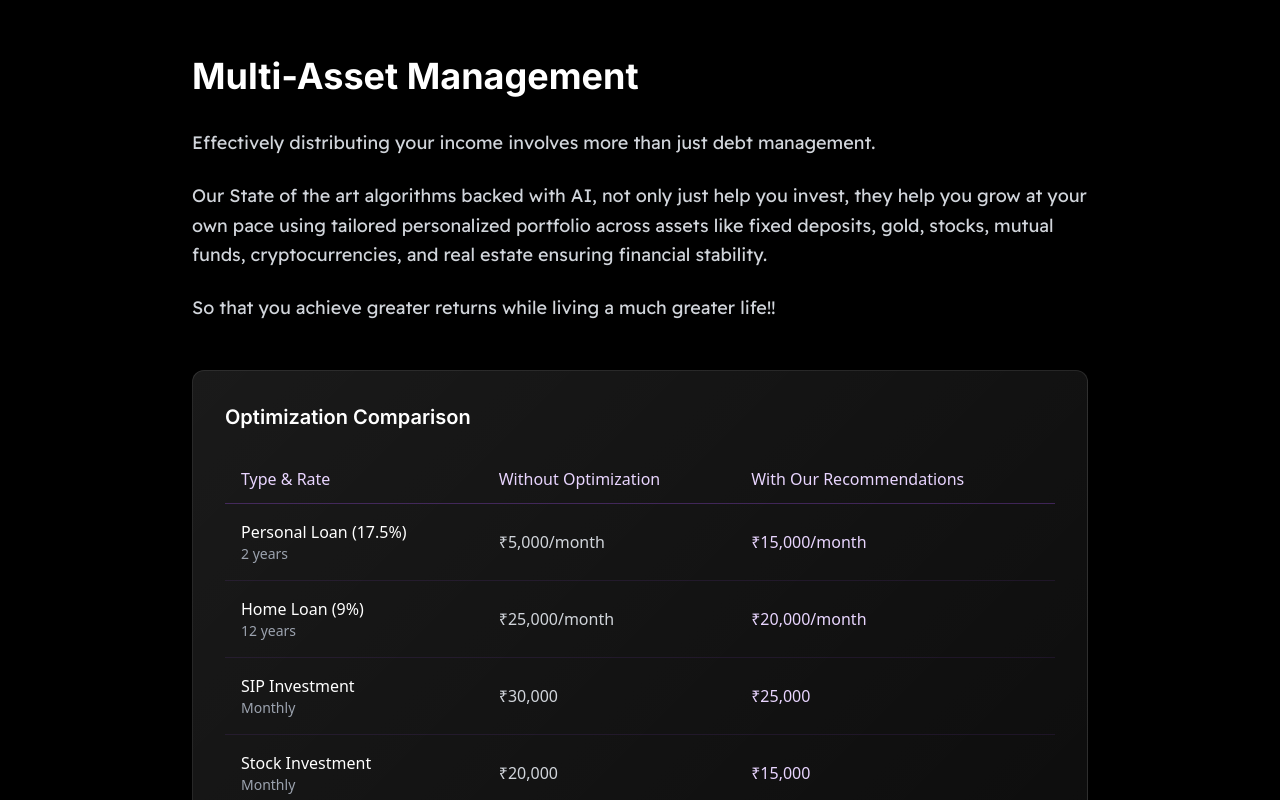
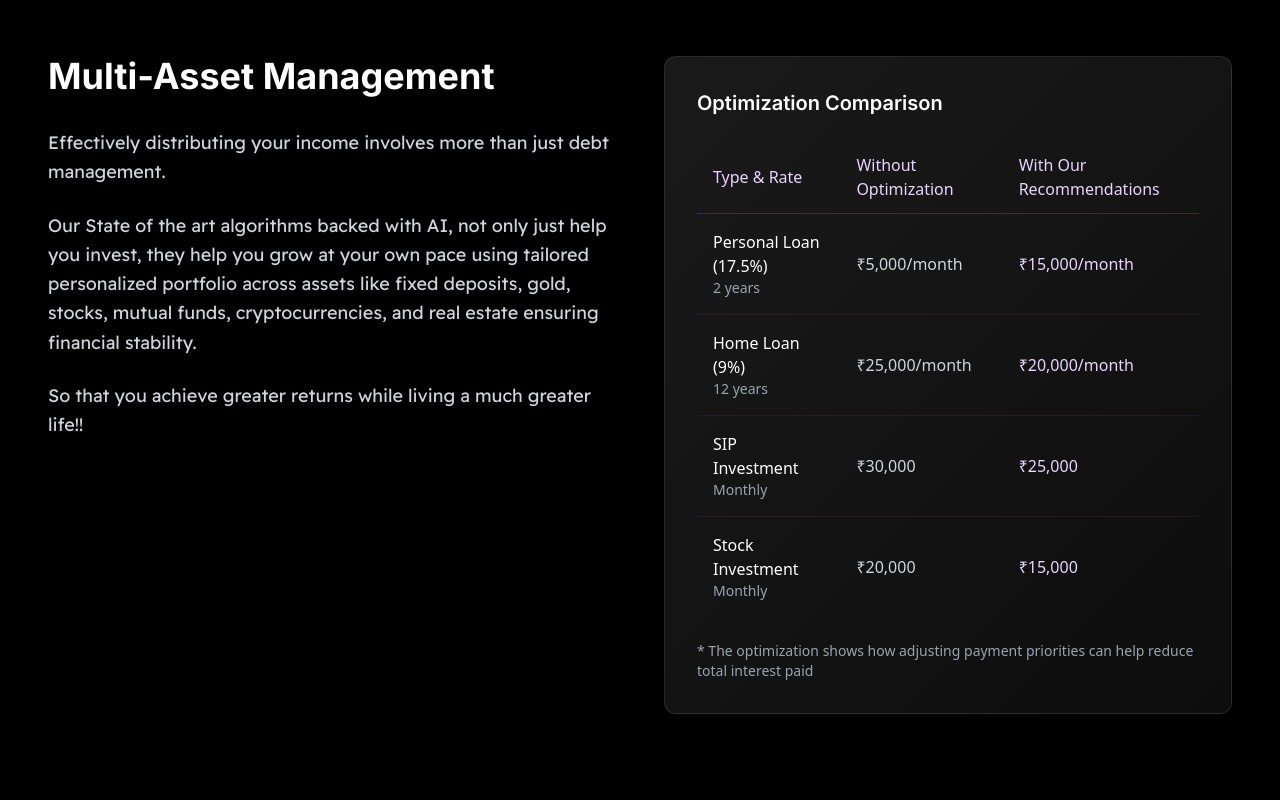
Before and after one commit to akds2311/wealth-solutions-hub, a React (Vite) app: page / in a window 1280 px wide. Shown: the part 1400-2200 px from the top of the page. Built offline with nearby package versions, Linux system fonts and the light colour scheme.

Commit message:
Refactor: Improve Multi-Asset Section layout
The layout of the Multi-Asset section was adjusted to improve the visual presentation.  The table's position may have been changed.

```diff
--- a/src/components/MultiAssetSection.tsx
+++ b/src/components/MultiAssetSection.tsx
@@ -32,11 +32,13 @@ const MultiAssetSection = () => {
   return (
     <section className="py-24 px-4 bg-black">
       <div className="container mx-auto">
-        <div className="max-w-4xl mx-auto fade-in">
-          <h2 className="text-3xl md:text-4xl font-bold text-white mb-8 font-inter">
+        <div className="grid grid-cols-1 lg:grid-cols-2 gap-12 items-start max-w-7xl mx-auto">
+          {/* Left Content */}
+          <div className="fade-in space-y-8">
+            <h2 className="text-3xl md:text-4xl font-bold text-white font-inter">
               Multi-Asset Management
             </h2>
-          <div className="space-y-6 mb-12">
+            <div className="space-y-6">
               <p className="text-lg text-gray-300 leading-relaxed font-readex">
                 Effectively distributing your income involves more than just debt management.
               </p>
@@ -47,12 +49,14 @@ const MultiAssetSection = () => {
                 So that you achieve greater returns while living a much greater life!!
               </p>
             </div>
+          </div>
 
-          <div className="card-gradient rounded-xl border border-purple-500/30 p-8 overflow-x-auto">
+          {/* Right Table */}
+          <div className="card-gradient rounded-xl border border-purple-500/30 p-8 overflow-x-auto fade-in">
             <h3 className="text-xl font-semibold text-white mb-6 font-inter">
               Optimization Comparison
             </h3>
-            <table className="w-full min-w-[600px]">
+            <table className="w-full min-w-[500px]">
               <thead>
                 <tr className="border-b border-purple-500/30">
                   <th className="text-left py-3 px-4 text-purple-200 font-medium">Type & Rate</th>
```
Lines whose indentation alone changed are shown as unchanged.
